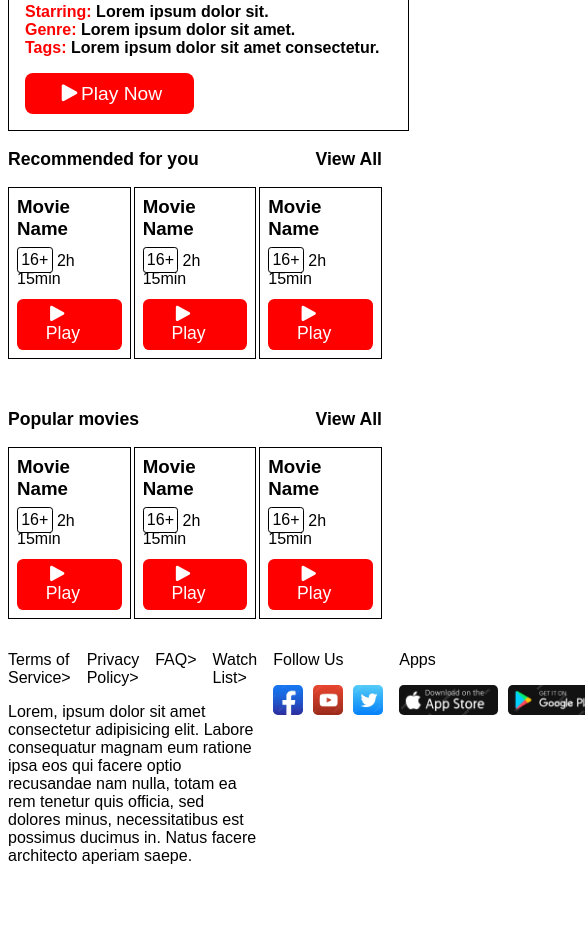
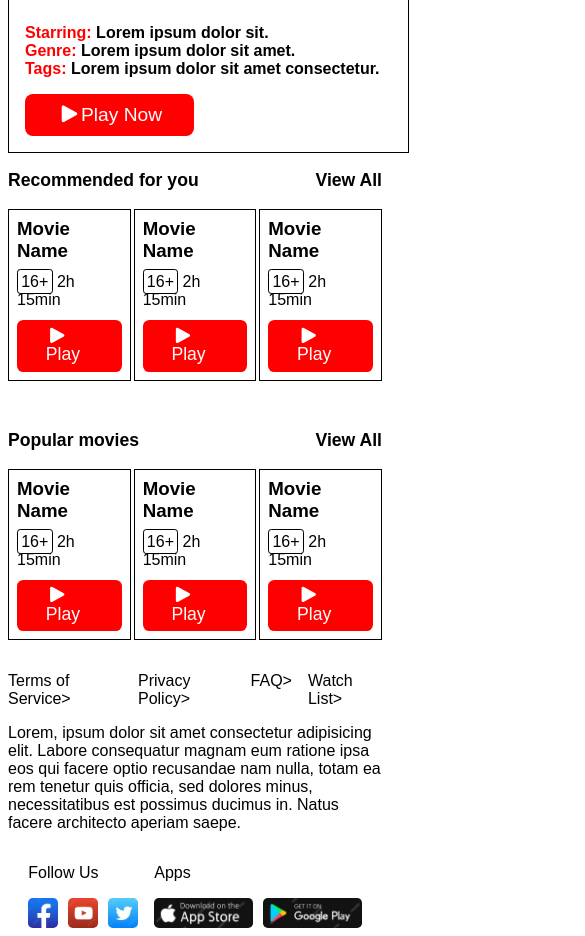
Before and after one commit to baliemre/witnetflix-wit0624, a website: page index.html in a window 390 px wide. Shown: the part 588-1524 px from the top of the page, 585 px wide, since content can reach past the window. Before the commit the page ends 1477 px from the top, so only its background shows below. Drawn offline with Linux system fonts and the light colour scheme.

Commit message:
proje sonu

```diff
--- a/index.css
+++ b/index.css
@@ -33,6 +33,7 @@ a:hover{
 
 /* header */
 header {
+    margin-bottom: 1rem;
     display: flex;
     align-items: center;
     justify-content: space-between;
@@ -187,4 +188,14 @@ footer nav {
         text-align: center;
         margin: 1rem;
     }
+    footer {
+       flex-wrap: wrap;
+       justify-content: center;
+    }
+    footer>div:first-child {
+        width:100%;
+    }
+    footer nav {
+        justify-content: center;
+    }
 }
--- a/index.html
+++ b/index.html
@@ -8,7 +8,7 @@
     </head>
     <body>
         <header>
-            <img class="logo" src="./assets/images/logo.svg" />
+            <img class="logo" src="./assets/images/netflix-logo.png" />
             <nav>
                 <a href="">Item 1</a>
                 <a href="">Item 2</a>
```
Also changed, not shown: assets/images/netflix-logo.png (added).
